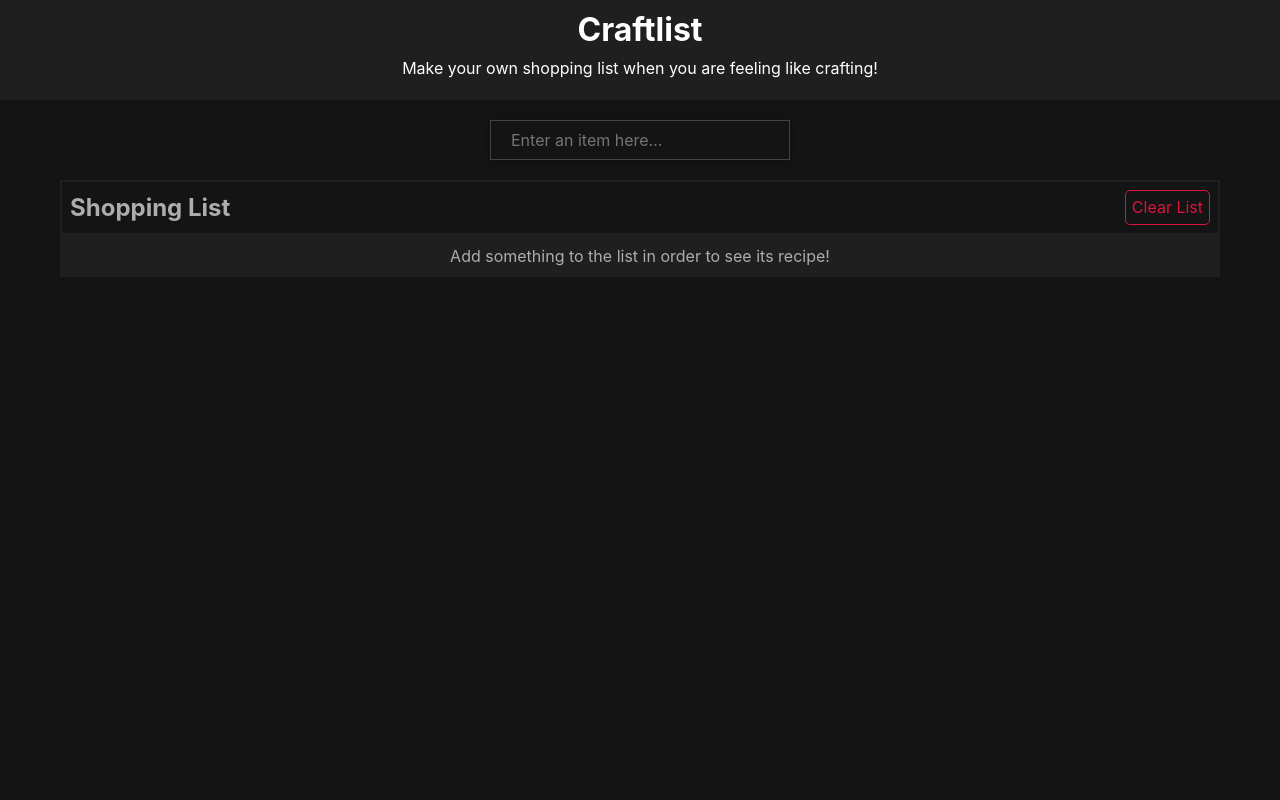
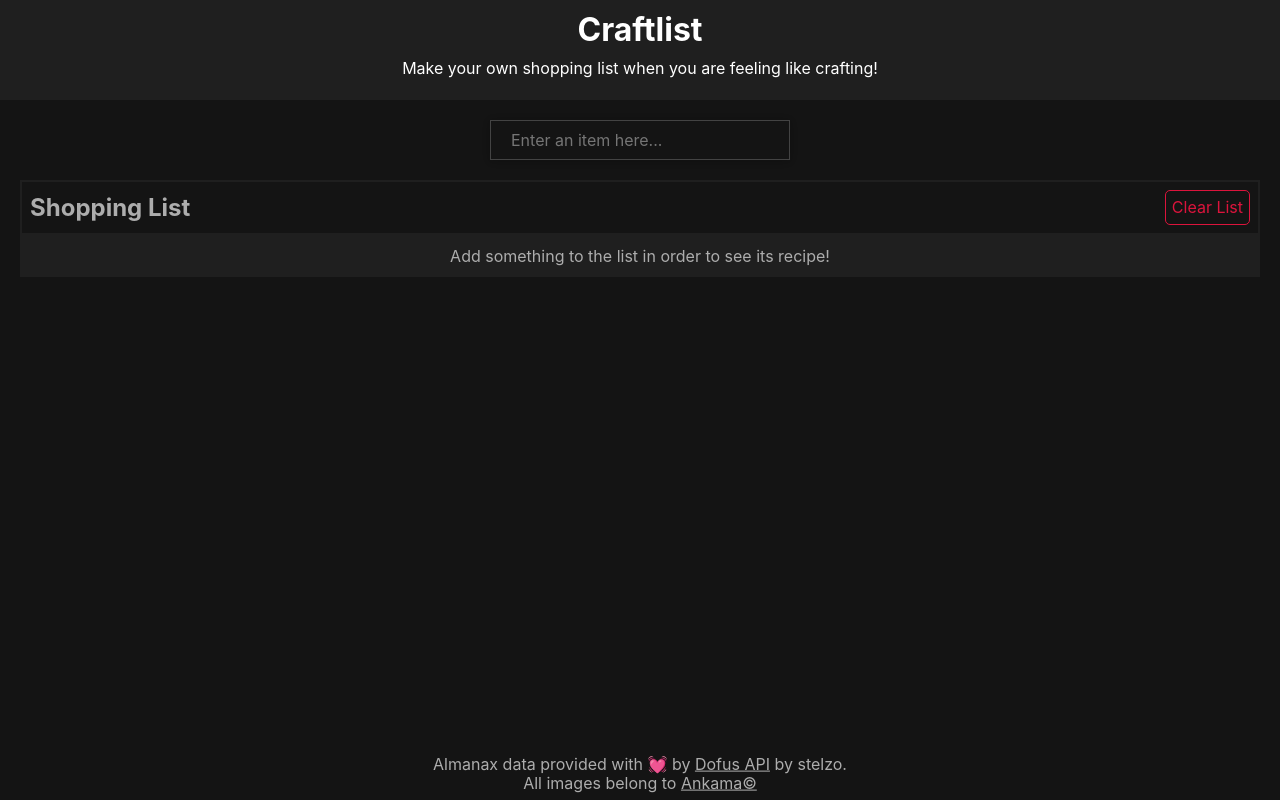
Before and after one commit to Josemanki/craftlist, a React (Create React App) app: page / in a window 1280 px wide. Built offline with nearby package versions, Linux system fonts and the light colour scheme.

Commit message:
Adding footer and header components, fixing CSS

```diff
--- a/src/App.js
+++ b/src/App.js
@@ -1,3 +1,5 @@
+import Header from './components/Header';
+import Footer from './components/Footer';
 import ResourceList from './components/ResourceList';
 import ItemCards from './components/ItemCards';
 import Searchbar from './components/Searchbar';
@@ -26,13 +28,13 @@ function App() {
 
   return (
     <div className="app">
-      <header className="header">
-        <h1 className="header__title">Craftlist</h1>
-        <p className="header__subtitle">Make your own shopping list when you are feeling like crafting!</p>
-      </header>
+      <Header />
+      <div className="container">
       <Searchbar itemList={itemList} setItemList={setItemList}/>
       <ResourceList itemList={itemList} recipeItems={recipeItems} setItemList={setItemList} setRecipeItems={setRecipeItems}/>
       <ItemCards itemList={itemList} recipeItems={recipeItems} setItemList={setItemList}/>
+      </div>
+      <Footer />
     </div>
   );
 }
--- /dev/null
+++ b/src/components/Footer.js
@@ -0,0 +1,13 @@
+import React from 'react'
+
+function Footer() {
+  return (
+      <footer className="footer">
+        <span className="copyright">Almanax data provided with 💓 by <a href="https://enc.dofusdu.de/q/swagger/">Dofus API</a> by stelzo.</span>
+        <br />
+        <span className="credits">All images belong to <a href="http://www.ankama.com">Ankama©</a></span>
+      </footer>
+  )
+}
+
+export default Footer
--- /dev/null
+++ b/src/components/Header.js
@@ -0,0 +1,12 @@
+import React from 'react'
+
+function Header() {
+  return (
+      <header className="header">
+        <h1 className="header__title">Craftlist</h1>
+        <p className="header__subtitle">Make your own shopping list when you are feeling like crafting!</p>
+      </header>
+  )
+}
+
+export default Header
--- a/src/components/ResourceList.js
+++ b/src/components/ResourceList.js
@@ -41,7 +41,7 @@ function ResourceList({ itemList, recipeItems, setRecipeItems, setItemList }) {
 
   return (
     <div>
-      <div className="resource-list container">
+      <div className="resource-list">
         <div className="resource-list__heading">
           <h2 className="resource-list__title">Shopping List</h2>
           <button className="resource-list__clear-button" onClick={handleClearList}>Clear List</button>
--- a/src/components/Searchbar.js
+++ b/src/components/Searchbar.js
@@ -35,7 +35,7 @@ function Searchbar({setItemList, itemList}) {
   }
 
   return (
-    <div className="container">
+    <div>
       <div className="searchbar__wrapper">
         <div className="searchbar">
           <input
--- a/src/styles/styles.css
+++ b/src/styles/styles.css
@@ -16,11 +16,14 @@ html {
 body {
   color: var(--light-grey);
   background-color: var(--background-dark);
+}
 
+.app {
+  height: 100vh;
 }
 
 .container {
-  max-width: 1200px;
+  max-width: 1300px;
   margin: 0 auto;
 }
 
@@ -245,3 +248,18 @@ li {
     margin-left: 10px;
   }
 }
+
+footer {
+    position: sticky;
+    height: 45px;
+    top: calc( 100vh - 45px );
+    text-align: center;
+}
+
+.copyright>a  {
+  color: var(--light-grey);
+}
+
+.credits>a  {
+  color: var(--light-grey);
+}
```
